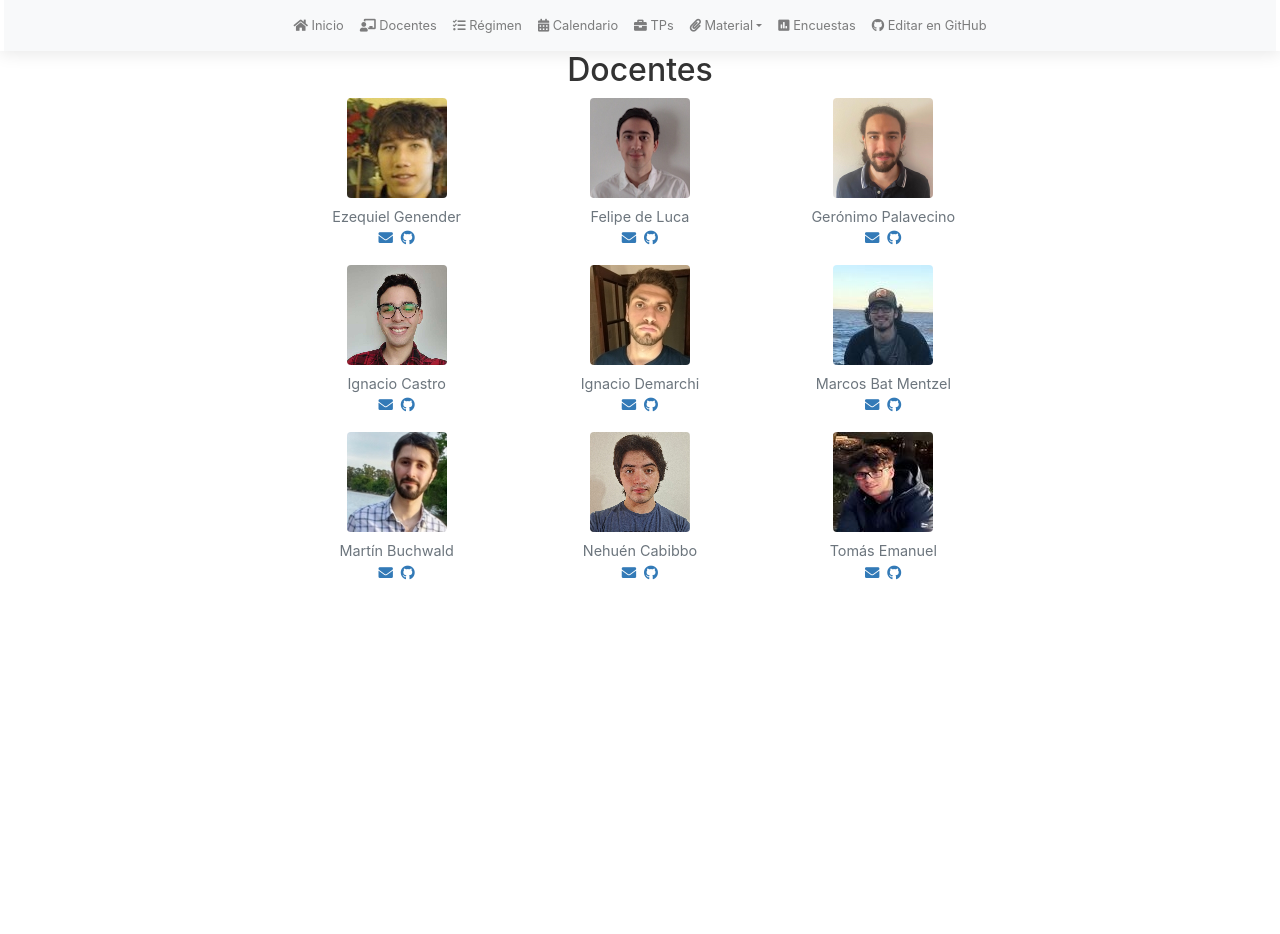
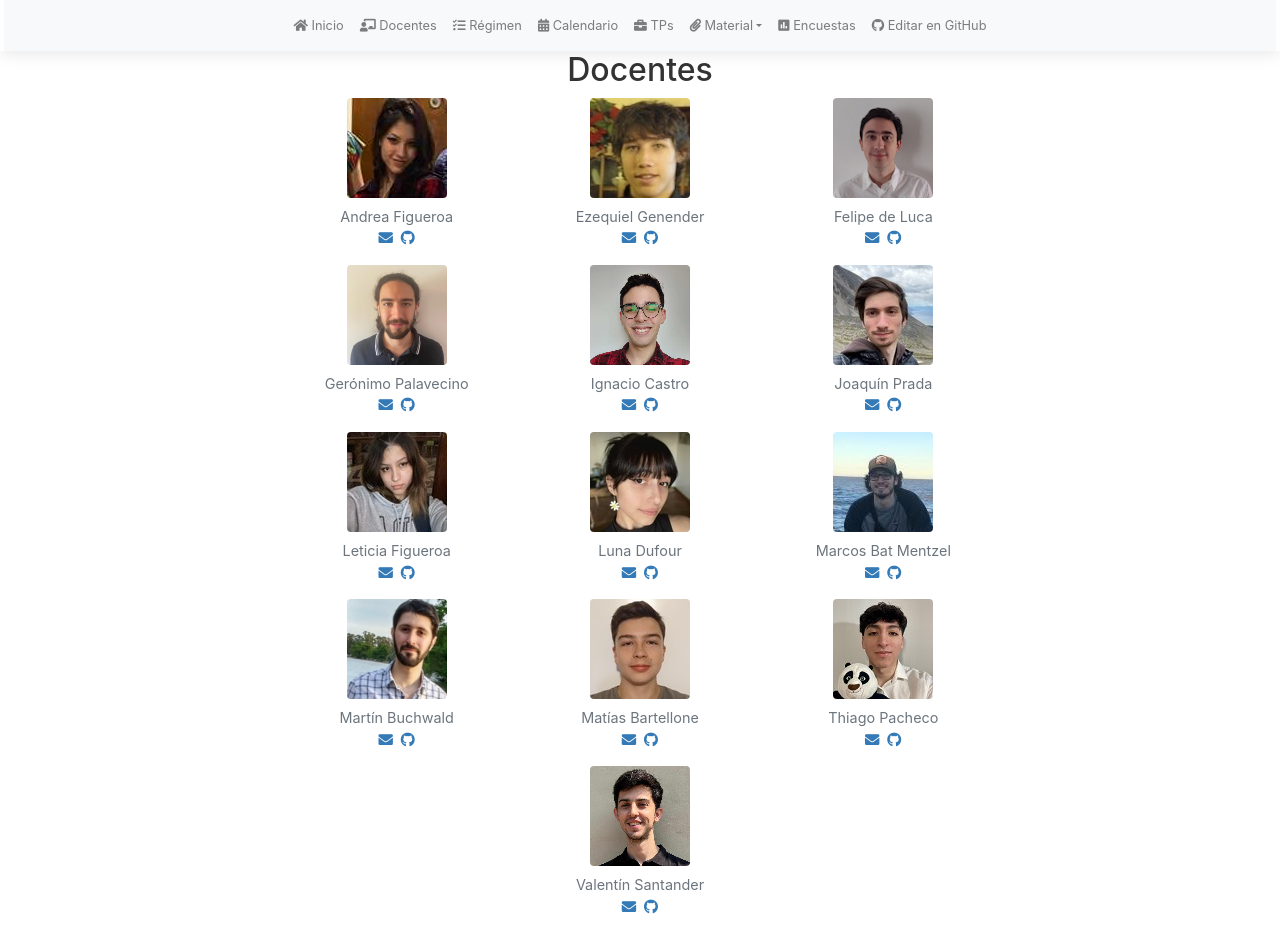
Before and after one commit to algoritmos-rw/tda_bg, a Jekyll site: the page built from docentes.md, in a window 1280 px wide and 934 px high. Built offline with Jekyll 4.4.1, drawn with Linux system fonts in a browser that asks for light colours; nearby versions of some CDN libraries; our own code applies the rules of GitHub Pages for plain Markdown files.

Commit message:
Docentes 2024c2 (#28)

```diff
--- a/_data/docentes.yml
+++ b/_data/docentes.yml
@@ -1,4 +1,9 @@
 docentes:
+
+- nombre: Andrea Figueroa
+  foto: /assets/img/docentes/andyf.jpg
+  mail: andrea.figueroa.rodriguez77@gmail.com
+  github: AndreaFigueroaR
 
 - nombre: Ezequiel Genender
   foto: /assets/img/docentes/ezeg.jpg
@@ -20,10 +25,20 @@ docentes:
   mail: jcastrom@fi.uba.ar
   github: jignacio14
 
-- nombre: Ignacio Demarchi
-  foto: /assets/img/docentes/nachod.jpg
-  mail: idemarchi@fi.uba.ar
-  github: IgnacioDemarchi
+- nombre: Joaquín Prada
+  foto: /assets/img/docentes/joaquinp.jpeg
+  mail: jprada@fi.uba.ar
+  github: PradaJoaquin
+
+- nombre: Leticia Figueroa
+  foto: /assets/img/docentes/letif.jpg
+  mail: lfigueroar@fi.uba.ar
+  github: leticiafrR
+
+- nombre: Luna Dufour
+  foto: /assets/img/docentes/lunad.jpg
+  mail: ldufour@fi.uba.ar
+  github: Lunit00ns
 
 - nombre: Marcos Bat Mentzel
   foto: /assets/img/docentes/marcosb.jpg
@@ -35,12 +50,17 @@ docentes:
   mail: mbuchwald@fi.uba.ar
   github: mbuchwald
 
-- nombre: Nehuén Cabibbo
-  foto: /assets/img/docentes/nehuenc.jpg
-  mail: ncabibbo@gmail.com
-  github: nehuencabibbo
+- nombre: Matías Bartellone
+  foto: /assets/img/docentes/matib.jpeg
+  mail: mbartellone@fi.uba.ar
+  github: MatiBartellone
 
-- nombre: Tomás Emanuel
-  foto: /assets/img/docentes/tomase.jpg
-  mail: temanuel@fi.uba.ar
-  github: tomasemanuel
+- nombre: Thiago Pacheco
+  foto: /assets/img/docentes/thiagop.jpg
+  mail: tpacheco@fi.uba.ar
+  github: thiagopservian
+
+- nombre: Valentín Santander
+  foto: /assets/img/docentes/valentins.jpg
+  mail: vsantander@fi.uba.ar
+  github: V-SANT
```
Also changed, not shown: assets/img/docentes/andyf.jpg (added), assets/img/docentes/joaquinp.jpeg (added), assets/img/docentes/letif.jpg (added), assets/img/docentes/lunad.jpg (added), assets/img/docentes/matib.jpeg (added), assets/img/docentes/thiagop.jpg (added), assets/img/docentes/valentins.jpg (added).
